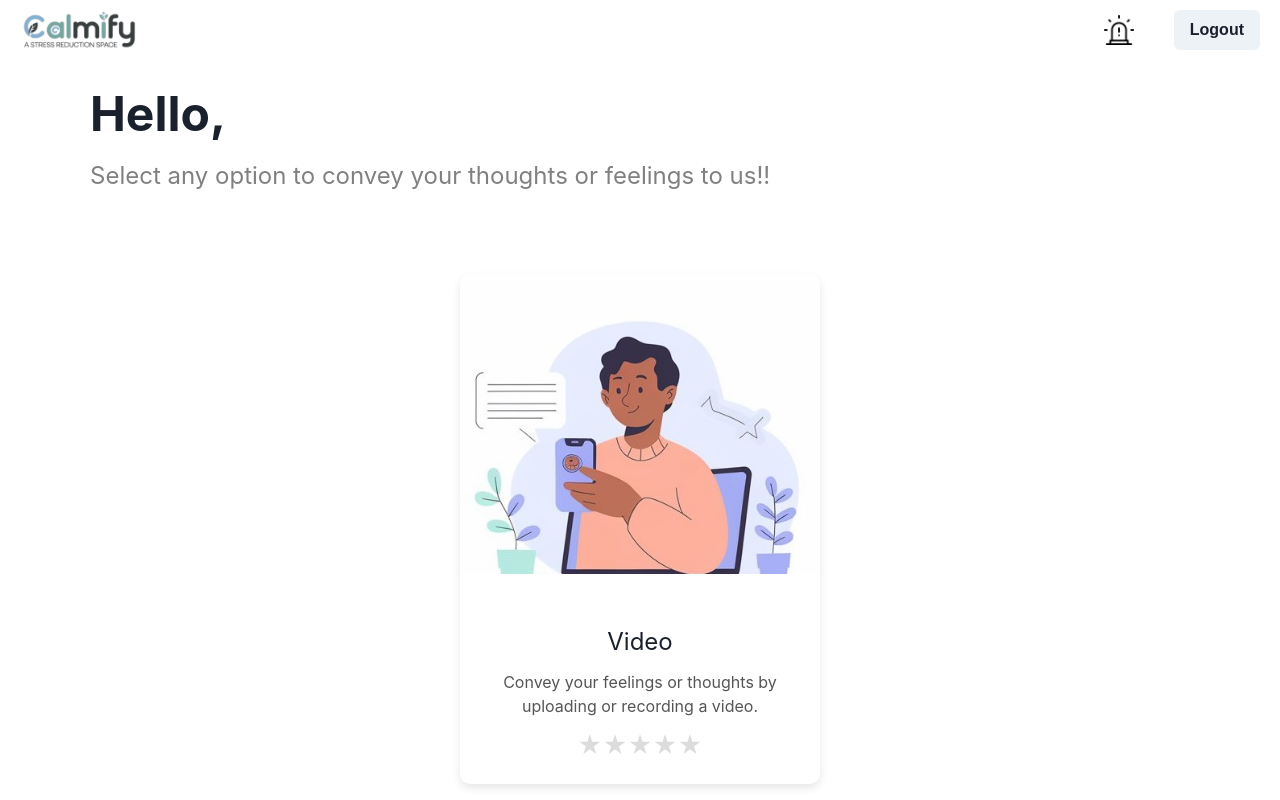
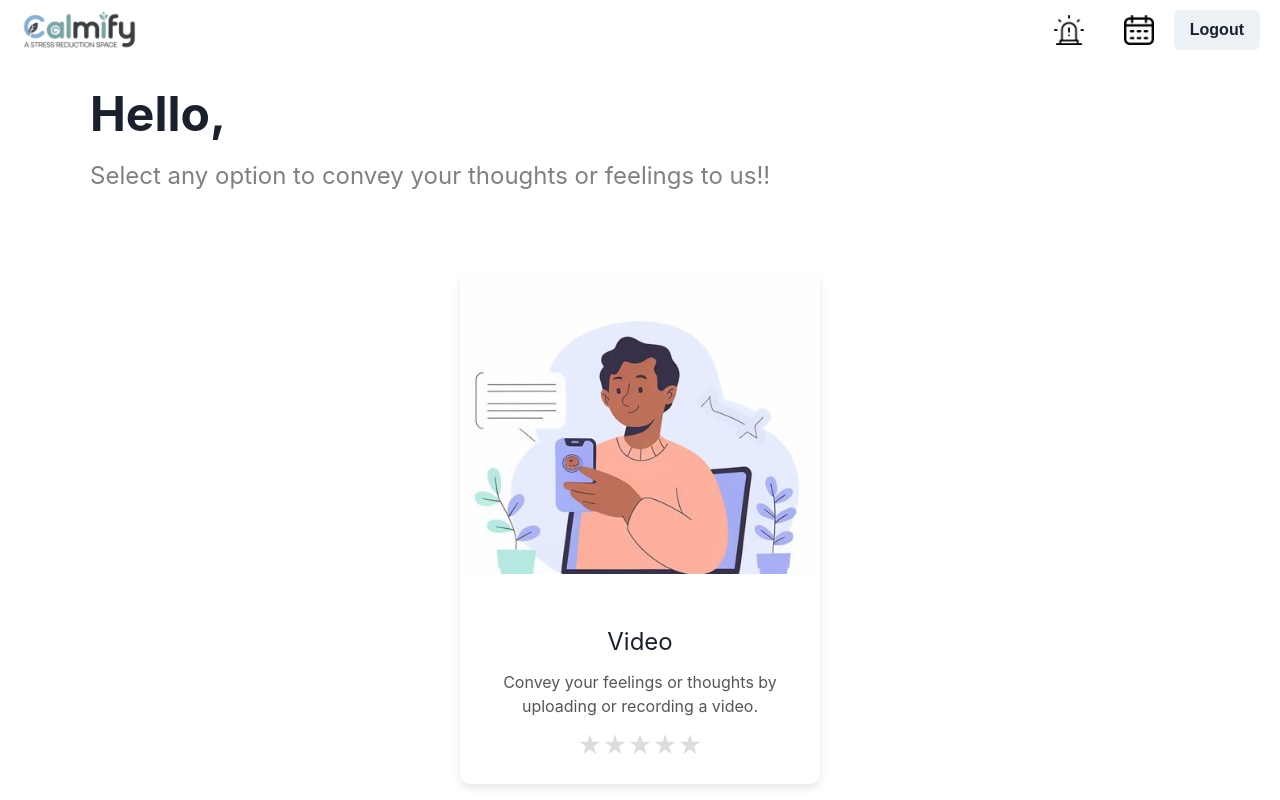
Before and after one commit to snehalpatil1412/HackOverflow, a React (Create React App) app in the folder hackoverflow-frontend/: page /input in a window 1280 px wide. Shown: the top 800 px of the page. Built offline with nearby package versions, Linux system fonts and the light colour scheme; no server answers; the database is empty; sample sign-in values are in the browser's storage.

Commit message:
add calender page

```diff
--- a/hackoverflow-frontend/src/Components/AppRouter.js
+++ b/hackoverflow-frontend/src/Components/AppRouter.js
@@ -13,6 +13,7 @@ import GamePage from "../Pages/HomePage/FunActivity/Games/GamePage";
 import MusicPage from "../Pages/HomePage/FunActivity/Music/MusicPage";
 import MindfulActivity from "../Pages/Inputs/Activities/Mindful";
 import AlertDr from "../Pages/Inputs/Activities/AlertDr";
+import Calendar from "../Pages/Inputs/Activities/Calendar";
 import LoginPage from "../Pages/Authentication/LoginPage";
 import SignupPage from "../Pages/Authentication/SigupPage";
 // import QuizPage from "../Pages/Inputs/QuizPage";
@@ -51,6 +52,8 @@ export default function AppRouter() {
         <Route path="/music" element={<MusicPage />} />
         <Route path="/mindful" element={<MindfulActivity />} />
         <Route path="/alertDr" element={<AlertDr />} />
+        <Route path="/calendar" element={<Calendar />} />
+
       </Routes>
     </Router>
     )
--- /dev/null
+++ b/hackoverflow-frontend/src/Pages/Inputs/Activities/Calendar.js
@@ -0,0 +1,10 @@
+import React from 'react'
+
+const Calendar = ()=>  {
+  return (
+    <div>
+      hello
+    </div>
+  )
+}
+export default Calendar;
--- a/hackoverflow-frontend/src/Pages/Inputs/InputsPage.js
+++ b/hackoverflow-frontend/src/Pages/Inputs/InputsPage.js
@@ -25,6 +25,7 @@ import QuizeImage from "../../assets/quizeoption.jpeg";
 import CalmifyLogo from "../../assets/logocalmify.png";
 import ActiveAlert from "../../assets/activealert.png";
 import Alert1 from "../../assets/alert.png";
+import CalendarIcon from "../../assets/calendar.png"; // Import the calendar icon
 import Mindful from "./Activities/Mindful.js";
 // import ConsultDr from "./Activities/ConsultDr.js";
 import { onAuthStateChanged } from "firebase/auth";
@@ -145,6 +146,11 @@ function InputsPage() {
     navigate("/alertDr");
   };
 
+  // Handle navigation to calendar page
+  const handleCalendarNav = () => {
+    navigate("/calendar");
+  };
+
   // Handle navigation
   const handleNavigation = (path) => {
     navigate(path);
@@ -178,8 +184,6 @@ function InputsPage() {
 
         <AlertContainer>
           <Popover
-
-          // backgro: rgb(255, 201, 214);
             mt={10}
             placement="left"
             isOpen={isOpen && stressOverloaded}
@@ -203,7 +207,6 @@ function InputsPage() {
                 />
               ) : (
                 <StaticAlert
-                  // onClick={handleAlertClick}
                   src={Alert1}
                   alt="Alert"
                 />
@@ -223,6 +226,11 @@ function InputsPage() {
             </StyledPopoverContent>
           </Popover>
         </AlertContainer>
+
+        {/* Calendar Icon */}
+        <CalendarIconContainer onClick={handleCalendarNav}>
+          <CalendarImg src={CalendarIcon} alt="Calendar" />
+        </CalendarIconContainer>
 
         <Button
           onClick={() => {
@@ -342,10 +350,6 @@ const StyledPopoverContent = styled(PopoverContent)`
   border: 1px solid #e9ecef;
   padding: 16px;
   width: 500px;
-  // margintop: "40px" @media (max-width: 768px) {
-  //   max-width: 280px;
-  //   margin: 0 10px;
-  // }
 `;
 
 const PopoverHeader = styled.div`
@@ -504,15 +508,34 @@ const LogoImg = styled.img`
   cursor: pointer;
 `;
 
+// New styled component for Calendar Icon
+const CalendarIconContainer = styled.div`
+  display: flex;
+  align-items: center;
+  margin-right: 20px;
+  cursor: pointer;
+
+  @media (max-width: 768px) {
+    margin-right: 10px;
+  }
+`;
+
+const CalendarImg = styled.img`
+  height: 30px;
+  width: 30px;
+  transition: transform 0.2s;
+
+  &:hover {
+    transform: scale(1.1);
+  }
+`;
+
 const AlertContainer = styled.div`
   display: flex;
   align-items: center;
   margin-right: 40px;
   @media (max-width: 768px) {
     margin-left: 10px;
-    // margin-right: 10px;
-
-    // padding: 10px;
     order: 1;
   }
 `;
```
Also changed, not shown: hackoverflow-frontend/src/assets/calendar.png (added).
